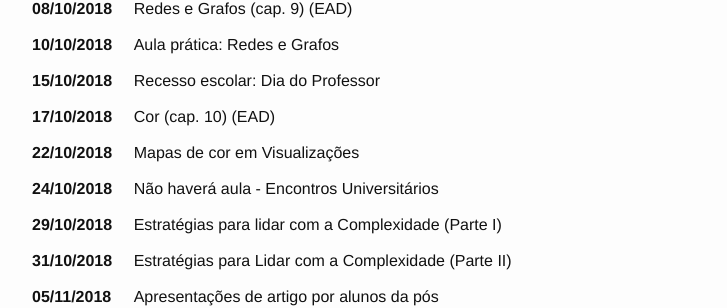
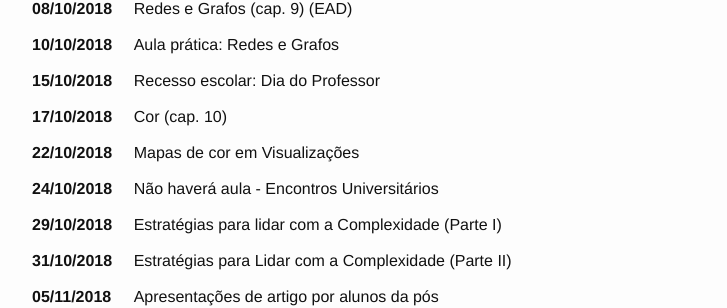
Before and after one commit to emanueles/datavis-course, a Jekyll site: the page built from calendar.md, in a window 1280 px wide. Shown: the part 952-1260 px from the top of the page, without its empty margins (245-972 px from the left). Built offline with Jekyll 4.4.1, drawn with Linux system fonts in a browser that asks for light colours.

Commit message:
Minor adjustment to calendar

```diff
--- a/calendar.md
+++ b/calendar.md
@@ -103,7 +103,7 @@ permalink: /calendar/
     </tr>
     <tr>
       <td><b>17/10/2018</b></td>
-      <td>  Cor (cap. 10) (EAD) </td>
+      <td>  Cor (cap. 10) </td>
     </tr>
     <tr>
       <td><b>22/10/2018</b></td>
```
